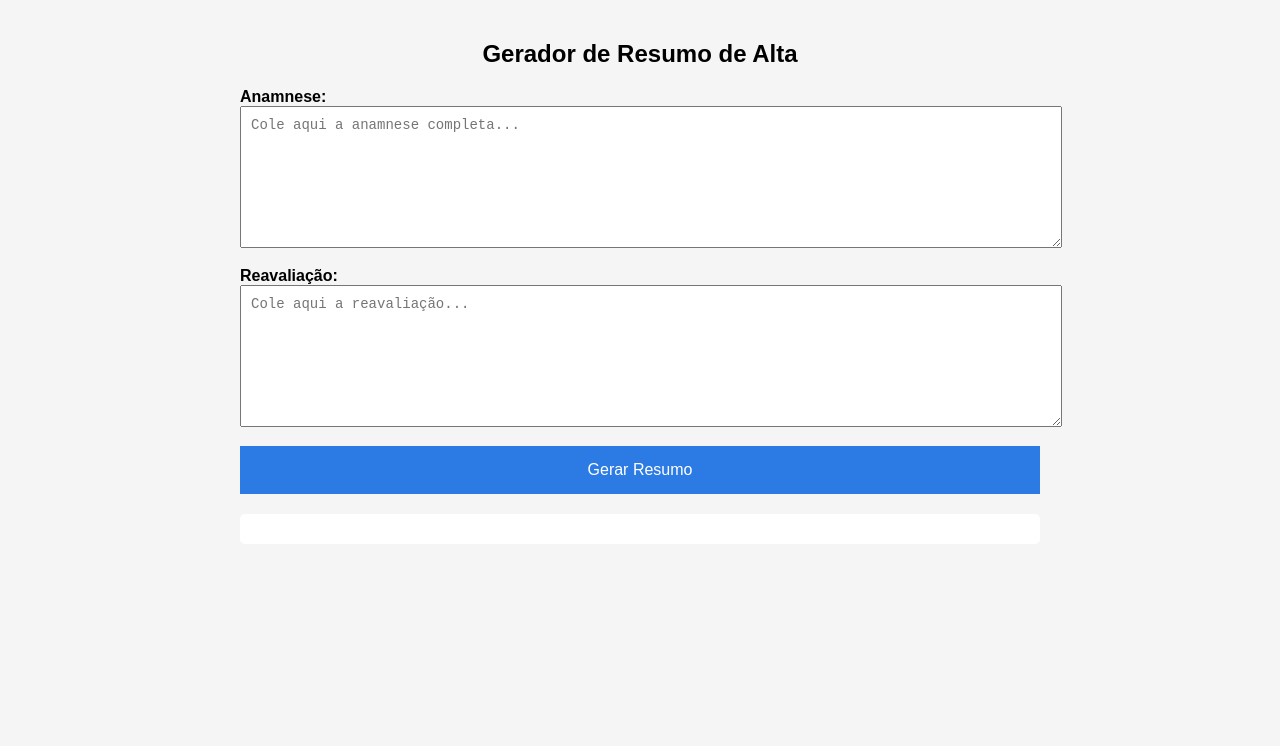
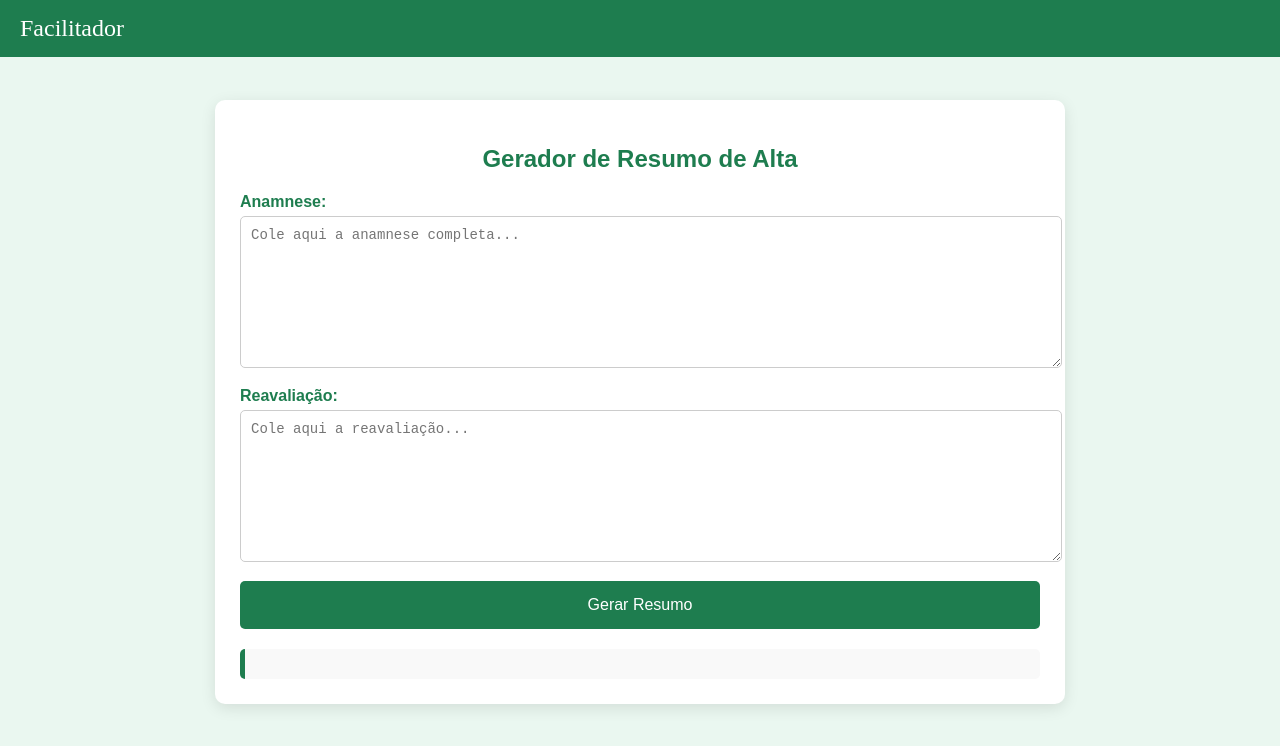
Before and after one commit to edll15/facilitar, a plain HTML site: page index.html in a window 1280 px wide. Drawn offline with Linux system fonts and the light colour scheme.

Commit message:
Update index.html

```diff
--- a/index.html
+++ b/index.html
@@ -1,49 +1,82 @@
 <!DOCTYPE html>
 <html>
 <head>
-  <title>Gerador de Resumo de Alta</title>
+  <title>Facilitador - Resumo de Alta</title>
 
   <style>
     body {
-      font-family: Arial;
+      font-family: Arial, sans-serif;
+      margin: 0;
+      background-color: #eaf7f0;
+    }
+
+    /* Barra superior */
+    .header {
+      background-color: #1e7d4f;
+      color: white;
+      padding: 15px 20px;
+      font-size: 24px;
+      font-family: "Times New Roman", serif;
+      position: fixed;
+      width: 100%;
+      top: 0;
+      left: 0;
+    }
+
+    /* Container principal */
+    .container {
       max-width: 800px;
-      margin: auto;
-      padding: 20px;
-      background-color: #f5f5f5;
+      margin: 100px auto 20px auto;
+      background: white;
+      padding: 25px;
+      border-radius: 10px;
+      box-shadow: 0px 4px 15px rgba(0,0,0,0.1);
     }
 
     h2 {
       text-align: center;
+      color: #1e7d4f;
+    }
+
+    label {
+      font-weight: bold;
+      color: #1e7d4f;
     }
 
     textarea {
       width: 100%;
-      height: 120px;
+      height: 130px;
+      margin-top: 5px;
       margin-bottom: 15px;
       padding: 10px;
+      border-radius: 5px;
+      border: 1px solid #ccc;
       font-size: 14px;
+      resize: vertical;
     }
 
     button {
       width: 100%;
       padding: 15px;
       font-size: 16px;
-      background-color: #2c7be5;
+      background-color: #1e7d4f;
       color: white;
       border: none;
+      border-radius: 5px;
       cursor: pointer;
     }
 
     button:hover {
-      background-color: #1a5fd0;
+      background-color: #16633d;
     }
 
     #resultado {
-      background: white;
+      background: #f9f9f9;
       padding: 15px;
       margin-top: 20px;
       white-space: pre-wrap;
       border-radius: 5px;
+      border-left: 5px solid #1e7d4f;
     }
   </style>
 
@@ -51,17 +84,25 @@
 
 <body>
 
+<div class="header">
+  Facilitador
+</div>
+
+<div class="container">
+
 <h2>Gerador de Resumo de Alta</h2>
 
-<label><strong>Anamnese:</strong></label>
+<label>Anamnese:</label>
 <textarea id="anamnese" placeholder="Cole aqui a anamnese completa..."></textarea>
 
-<label><strong>Reavaliação:</strong></label>
+<label>Reavaliação:</label>
 <textarea id="reavaliacao" placeholder="Cole aqui a reavaliação..."></textarea>
 
 <button onclick="gerarResumo()">Gerar Resumo</button>
 
 <div id="resultado"></div>
+
+</div>
 
 <script>
 function gerarResumo() {
```
